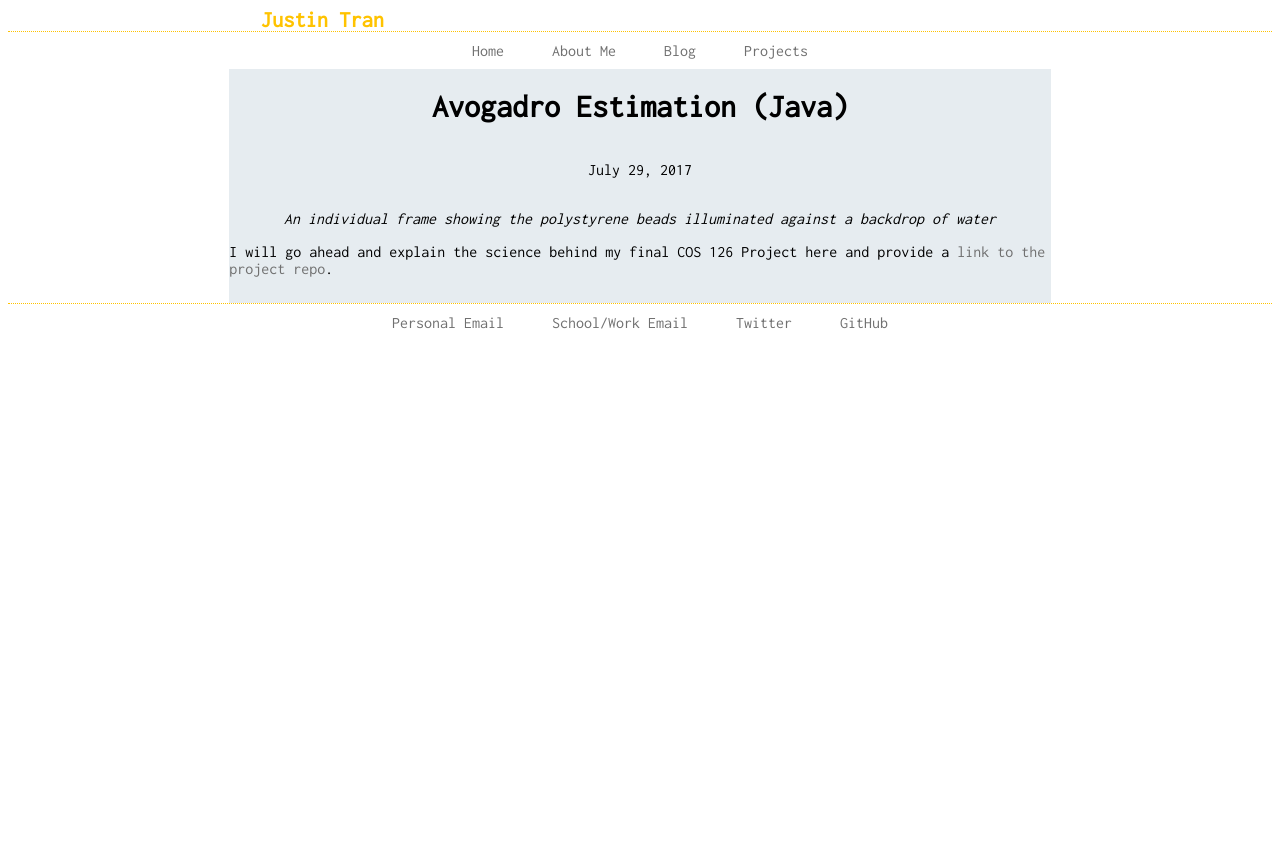
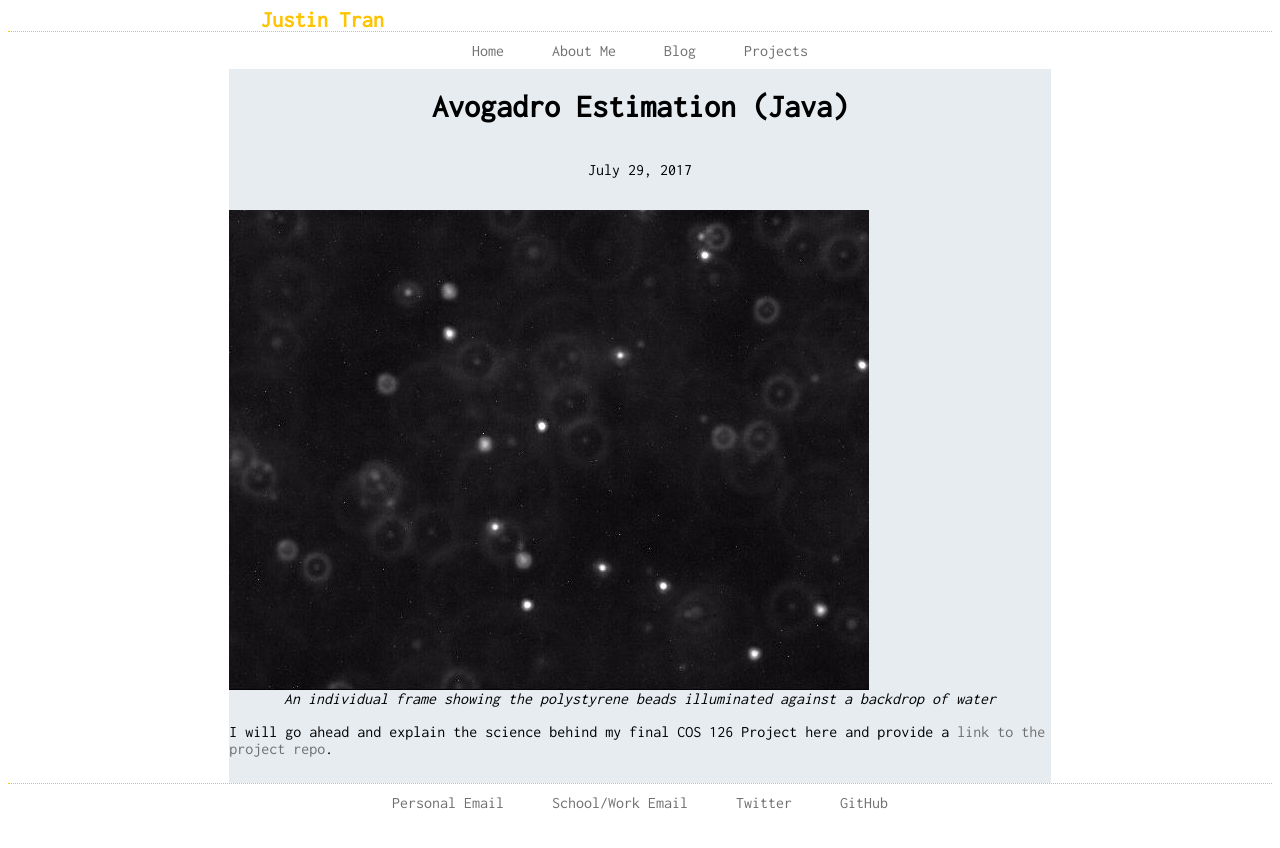
Before and after one commit to justintranjt/justintranjt.github.io, a Jekyll site: the page built from _projects/2017-07-29-avogadro-estimation.md, in a window 1280 px wide. Shown: the top 848 px of the page. Built offline with Jekyll 4.4.1, drawn with Linux system fonts in a browser that asks for light colours.

Commit message:
Update 2017-07-29-avogadro-estimation.md

```diff
--- a/_projects/2017-07-29-avogadro-estimation.md
+++ b/_projects/2017-07-29-avogadro-estimation.md
@@ -4,7 +4,7 @@ title: "Avogadro Estimation (Java)"
 date: 2017-07-29
 description: Estimates the Avogadro Constant by analyzing Brownian motion in polystyrene beads suspended in water
 ---
-![]( /_projects/frame00000.jpg )*An individual frame showing the polystyrene beads illuminated against a backdrop of water*
+![]( /projects/frame00000.jpg )*An individual frame showing the polystyrene beads illuminated against a backdrop of water*
 
 I will go ahead and explain the science behind my final COS 126 Project here and provide a
 [link to the project repo](https://github.com/justintranjt/avogadro-estimate).
```
